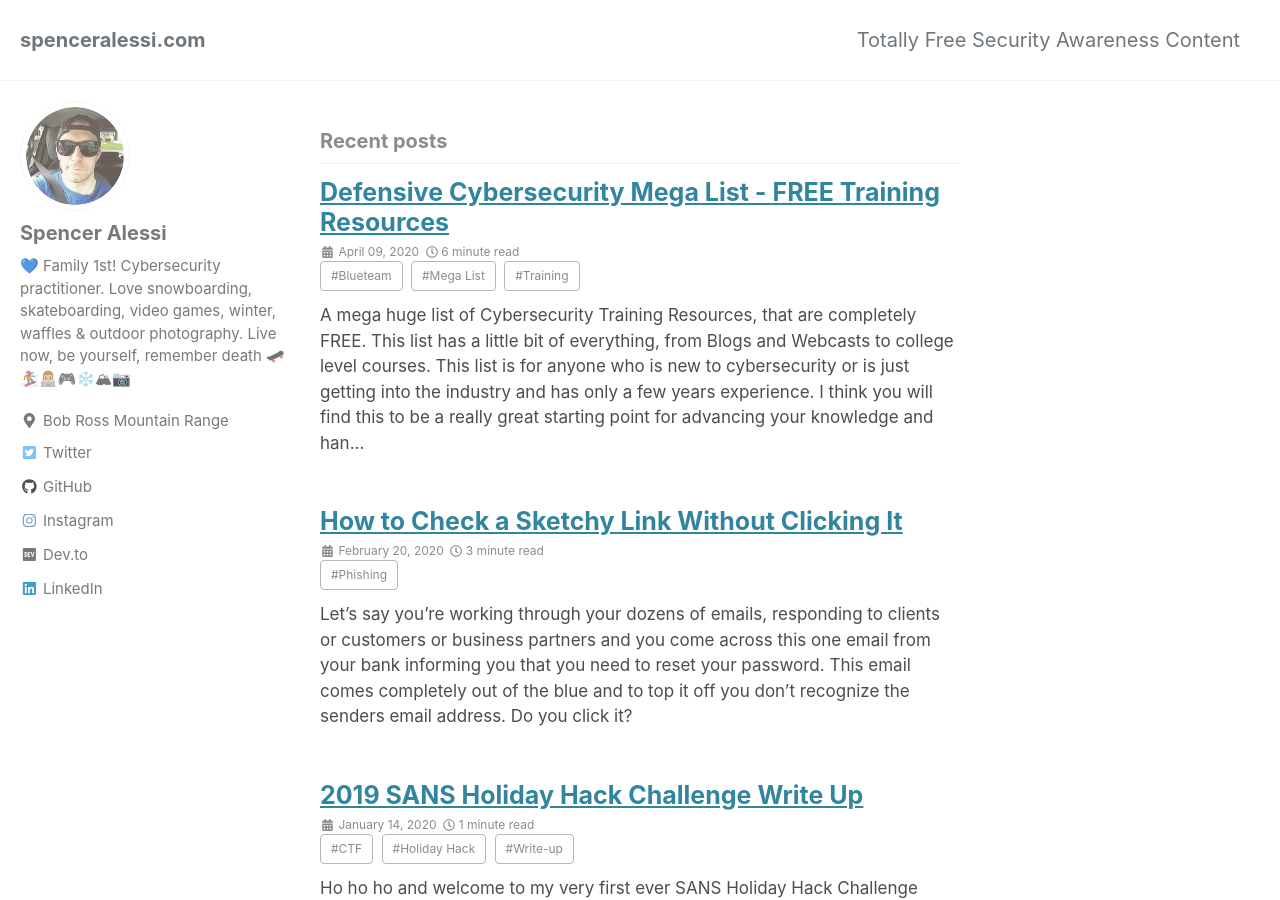
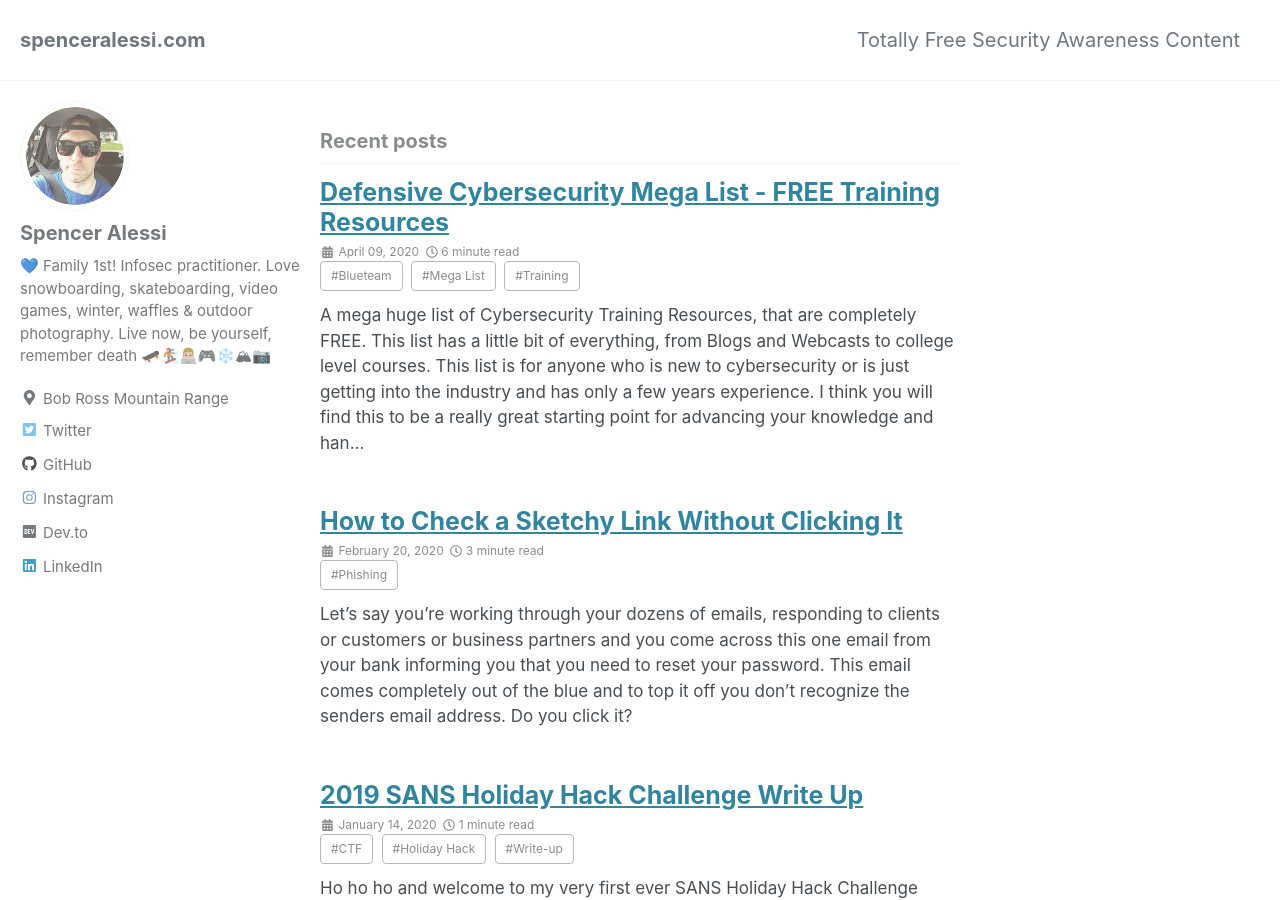
Before and after one commit to techspence/techspence.github.io, a Jekyll site: the page built from index.html, in a window 1280 px wide and 900 px high. Built offline with Jekyll 4.4.1, drawn with Linux system fonts in a browser that asks for light colours; cached includes are drawn as plain includes; the list of posts is cut into pages by our own code.

Commit message:
Updated bio

```diff
--- a/_config.yml
+++ b/_config.yml
@@ -19,7 +19,7 @@ locale                   : "en-US"
 title                    : "spenceralessi.com"
 title_separator          : "-"
 name                     : "Spencer Alessi"
-description              : "💙 Family 1st! Cybersecurity practitioner. Love snowboarding, skateboarding, video games, winter, waffles & outdoor photography. Live now, be yourself, remember death 🛹🏂👨🏼‍💻🎮❄️🏔📷"
+description              : "💙 Family 1st! Infosec practitioner. Love snowboarding, skateboarding, video games, winter, waffles & outdoor photography. Live now, be yourself, remember death 🛹🏂👨🏼‍💻🎮❄️🏔📷"
 url                      : "https://techspence.github.io"
 baseurl                  : "" # the subpath of your site, e.g. "/blog"
 repository               : "techspence/techspence.github.io"
@@ -108,7 +108,7 @@ analytics:
 author:
   name             : "Spencer Alessi"
   avatar           : "/assets/img/logo.png"
-  bio              : "💙 Family 1st! Cybersecurity practitioner. Love snowboarding, skateboarding, video games, winter, waffles & outdoor photography. Live now, be yourself, remember death 🛹🏂👨🏼‍💻🎮❄️🏔📷"
+  bio              : "💙 Family 1st! Infosec practitioner. Love snowboarding, skateboarding, video games, winter, waffles & outdoor photography. Live now, be yourself, remember death 🛹🏂👨🏼‍💻🎮❄️🏔📷"
   location         : "Bob Ross Mountain Range"
   #email            : ""
   links:
```
